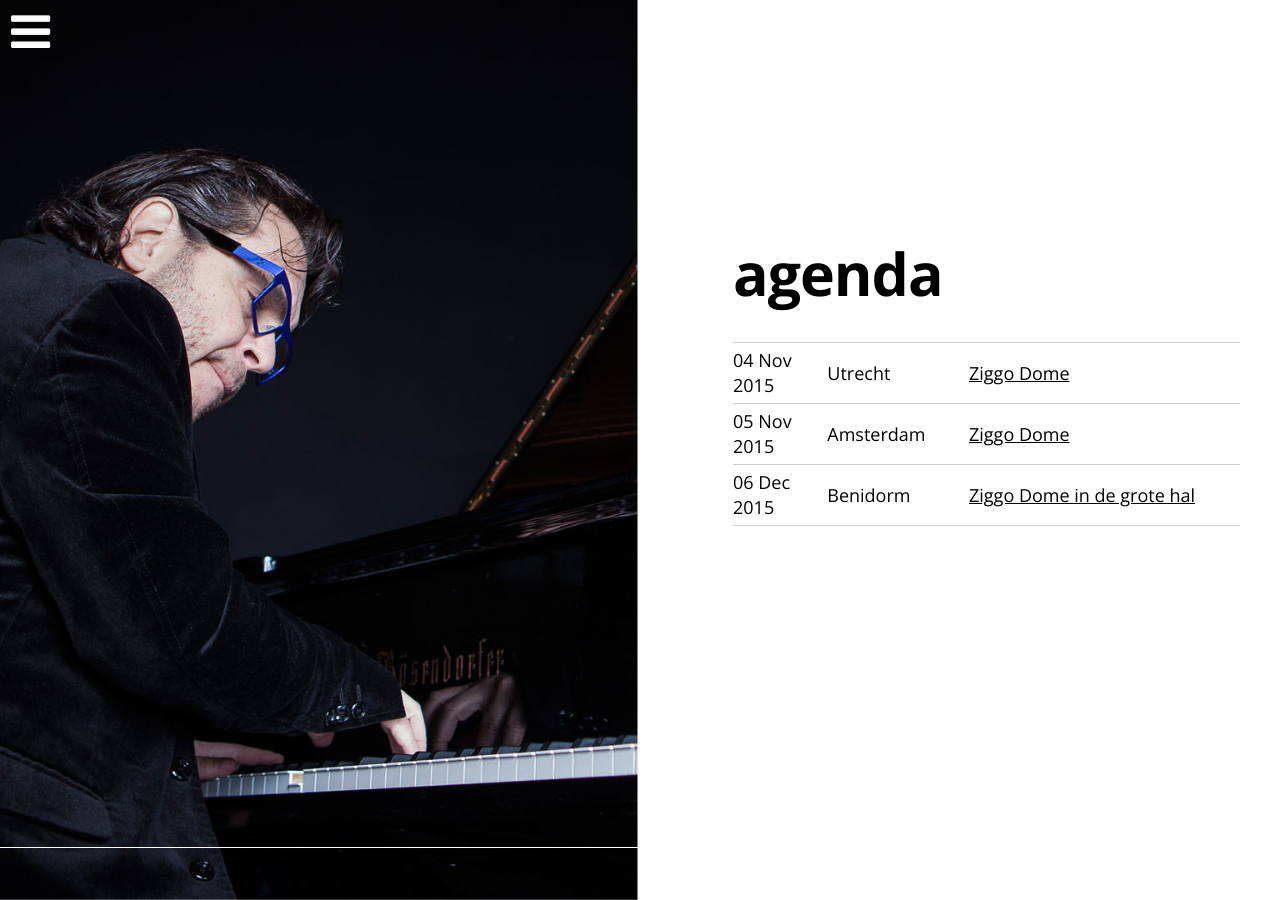
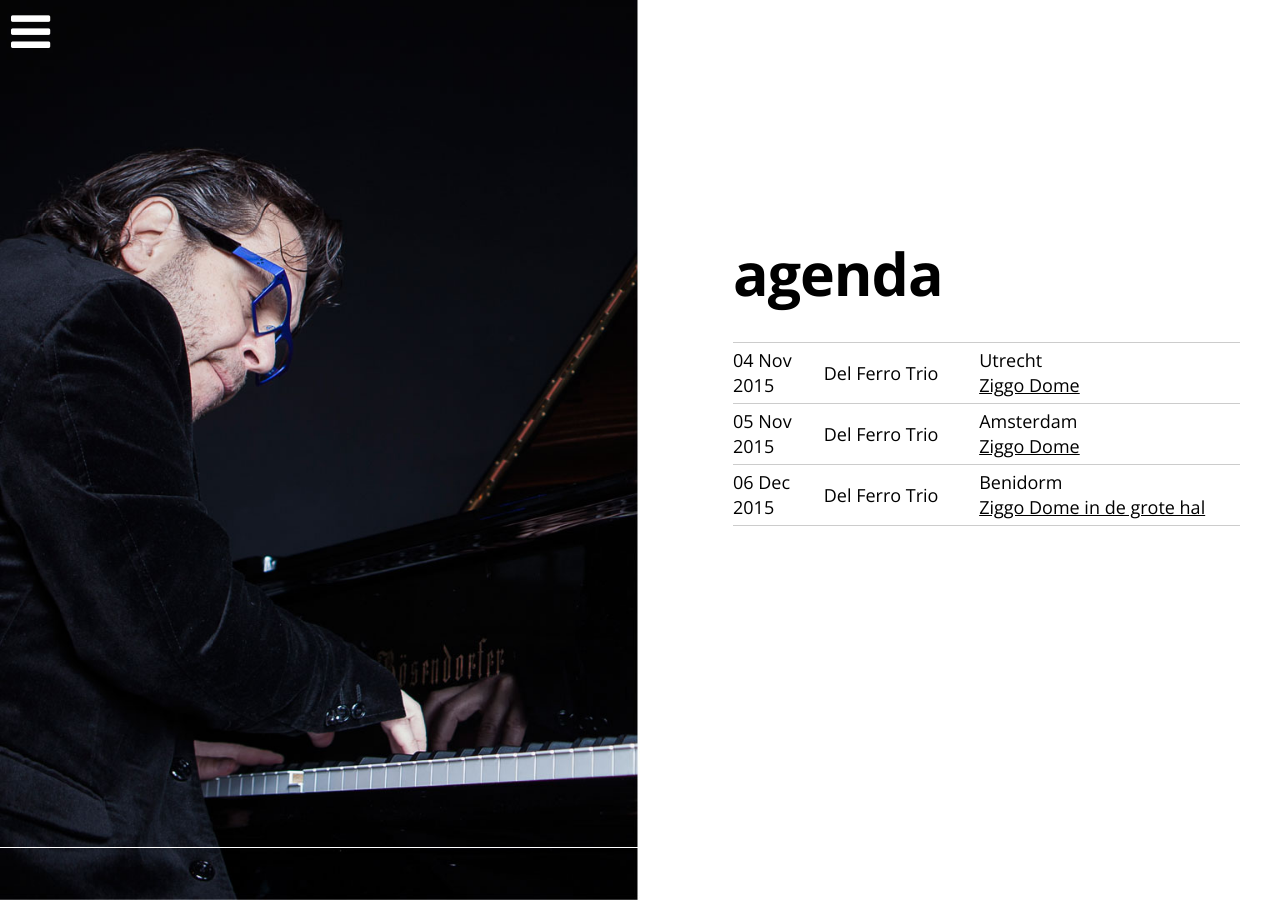
Before and after one commit to mikedelferro/website, a Jekyll site: the page built from agenda.html, in a window 1280 px wide. Built offline with Jekyll 4.4.1, drawn with Linux system fonts in a browser that asks for light colours; nearby versions of some CDN libraries.

Commit message:
Updated '_layouts/agenda.html' via CloudCannon

```diff
--- a/_layouts/agenda.html
+++ b/_layouts/agenda.html
@@ -618,8 +618,8 @@ $(document).ready(function() {
 
    <tr>
        <td style="border-top: 1px solid #ccc; padding: 5px 20px 5px 0px;" >{{ item.date | date: "%d %b" }}<br />{{ item.date | date: "%Y" }}</td>
-       <td style="border-top: 1px solid #ccc; padding: 5px 20px 5px 0px;">{{ item.location }}</td>
-       <td style="border-top: 1px solid #ccc; padding: 5px 0px 5px 0px;"><a href="{{ item.url }}" target="_blank">{{ item.title }}</a></td>
+       <td style="border-top: 1px solid #ccc; padding: 5px 20px 5px 0px;">Del Ferro Trio</td>
+       <td style="border-top: 1px solid #ccc; padding: 5px 0px 5px 0px;">{{ item.location }}<br /><a href="{{ item.url }}" target="_blank">{{ item.title }}</a></td>
     </tr>
 
 {% endfor %}
```
